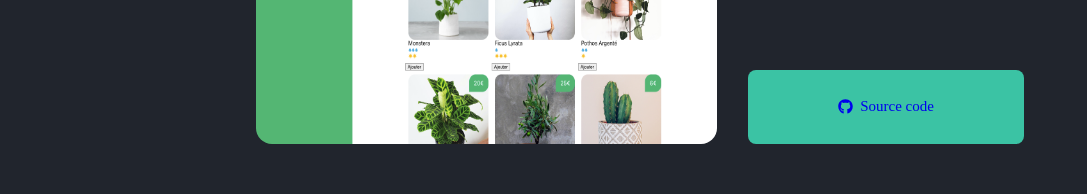
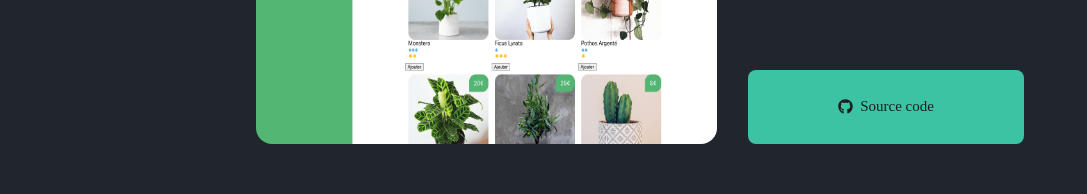
Before and after one commit to Sakoutecher/portfolio-react, a React (Create React App) app: page /projects/color-guess in a window 1280 px wide. Shown: the part 294-488 px from the top of the page, without its empty margins (0-1087 px from the left). Built offline with nearby package versions, Linux system fonts and the light colour scheme.

Commit message:
:bug: Change color for the code source link

```diff
--- a/src/pages/ShowProject.js
+++ b/src/pages/ShowProject.js
@@ -53,6 +53,7 @@ function ShowProject({ styles, colors }) {
                                         target={'_blank'}
                                         background={colors.colorLinks.primary}
                                         data-cursor
+                                        color={colors.light.textColor}
                                     >
                                         <FaGithub
                                             style={{marginRight: '0.5em'}}
@@ -173,6 +174,8 @@ const SourceLink = styled.a`
     font-family: Poppins;
     font-size: 15px;
     font-weight: 500;
+    text-decoration: none;
+    color: ${props => props.color};
 
     &:hover {
         background-color: ${props => props.background + 'D7'};
```
